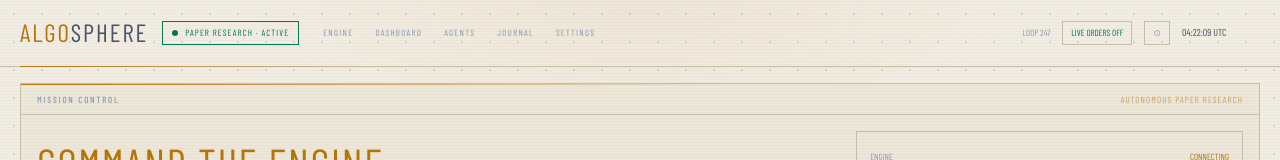
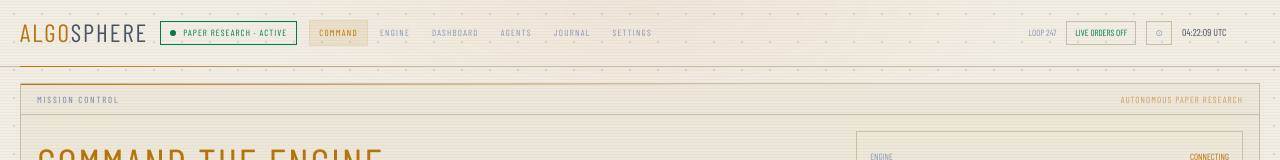
Before and after one commit to maestrokeith/algo-ai-trading-agent, a React (Vite) app in the folder frontend/: page /command in a window 1280 px wide. Shown: the top 160 px of the page. Built offline with nearby package versions, Linux system fonts and the light colour scheme; no server answers; a web font is replaced by a local one.

Commit message:
Promote command center in global navigation

```diff
--- a/frontend/src/components/layout/Header.tsx
+++ b/frontend/src/components/layout/Header.tsx
@@ -39,8 +39,8 @@ export function Header() {
   const themeIcon = themeMode === 'system' ? '⊙' : resolvedTheme === 'dark' ? '◐' : '○'
 
   return (
-    <header style={{ position: 'relative', display: 'flex', alignItems: 'center', padding: '14px 20px', borderBottom: '1px solid var(--border)', gap: 14, zIndex: 10 }}>
-      <div style={{ position: 'absolute', bottom: -1, left: 20, width: 360, height: 1, background: 'linear-gradient(90deg, var(--amber), transparent)' }} />
+    <header style={{ position: 'relative', display: 'flex', alignItems: 'center', flexWrap: 'wrap', padding: '14px 20px', borderBottom: '1px solid var(--border)', gap: 12, zIndex: 10 }}>
+      <div style={{ position: 'absolute', bottom: -1, left: 20, width: 420, maxWidth: '80vw', height: 1, background: 'linear-gradient(90deg, var(--amber), transparent)' }} />
 
       <div style={{ fontFamily: 'var(--font-display)', fontSize: 25, letterSpacing: '0.08em', color: 'var(--amber)', flexShrink: 0 }}>
         ALGO<span style={{ color: 'var(--text-dim)' }}>SPHERE</span>
@@ -51,8 +51,9 @@ export function Header() {
         PAPER RESEARCH · {status.toUpperCase()}
       </div>
 
-      <nav style={{ display: 'flex', gap: 2 }}>
+      <nav style={{ display: 'flex', gap: 2, flexWrap: 'wrap' }}>
         {[
+          { to: '/command', label: 'COMMAND' },
           { to: '/engine', label: 'ENGINE' },
           { to: '/dashboard', label: 'DASHBOARD' },
           { to: '/agents', label: 'AGENTS' },
@@ -80,7 +81,7 @@ export function Header() {
 
       {role === 'admin' && <UserSwitcher />}
 
-      <div style={{ marginLeft: 'auto', display: 'flex', alignItems: 'center', gap: 12, flexShrink: 0 }}>
+      <div style={{ marginLeft: 'auto', display: 'flex', alignItems: 'center', gap: 10, flexWrap: 'wrap' }}>
         <span style={{ fontFamily: 'var(--font-mono)', fontSize: 9, color: 'var(--text-muted)' }}>LOOP {loopCount.toLocaleString()}</span>
         <span style={{ fontFamily: 'var(--font-mono)', fontSize: 9, color: 'var(--green)', border: '1px solid var(--border)', padding: '4px 8px' }}>LIVE ORDERS OFF</span>
         <button onClick={cycleTheme} title={`Theme: ${themeMode}`} style={buttonStyle}>{themeIcon}</button>
```
